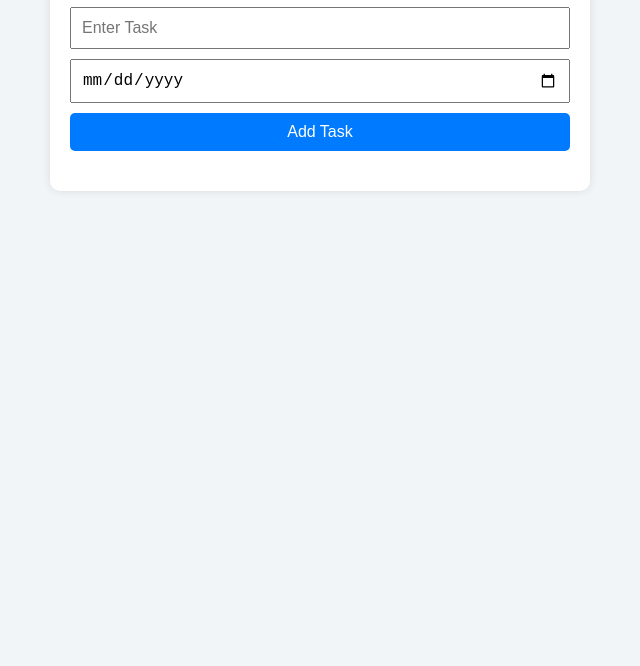
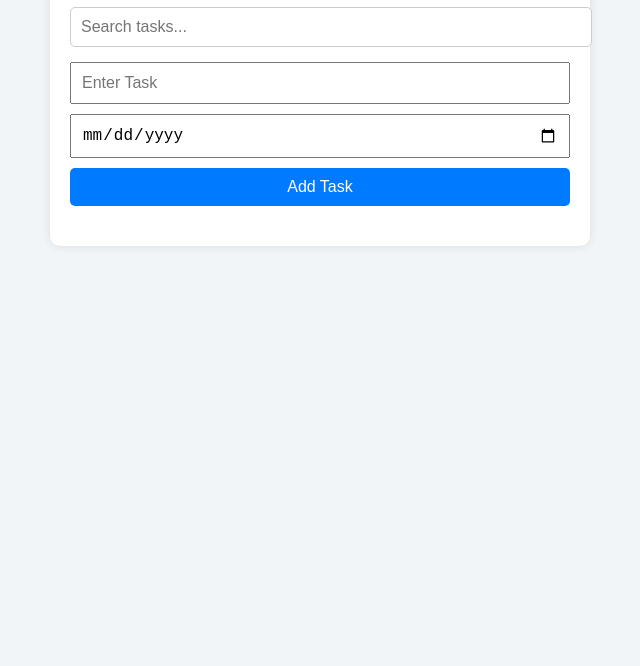
Before and after one commit to Arpita8532/DOSS-ass-2, a plain HTML site: page index.html in a window 1280 px wide. Shown: the part 134-800 px from the top of the page, without its empty margins (320-960 px from the left). Drawn offline with Linux system fonts and the light colour scheme.

Commit message:
add task serach feature

```diff
--- a/index.html
+++ b/index.html
@@ -9,8 +9,11 @@
 <body>
 
 <div class="container">
+
     <h1>📚 Student Task Manager</h1>
-
+    <div class="filter-section">
+    <input type="text" id="searchInput" placeholder="Search tasks..." onkeyup="searchTasks()">
+    </div>
     <div class="input-section">
         <input type="text" id="taskInput" placeholder="Enter Task">
         <input type="date" id="dueDate">
--- a/script.js
+++ b/script.js
@@ -43,3 +43,18 @@ function addTask() {
     taskInput.value = "";
     dueDate.value = "";
 }
+
+function searchTasks() {
+    const searchText = document.getElementById("searchInput").value.toLowerCase();
+    const tasks = taskList.getElementsByTagName("li");
+
+    for (let i = 0; i < tasks.length; i++) {
+        const taskText = tasks[i].innerText.toLowerCase();
+
+        if (taskText.includes(searchText)) {
+            tasks[i].style.display = "";
+        } else {
+            tasks[i].style.display = "none";
+        }
+    }
+}
--- a/style.css
+++ b/style.css
@@ -66,3 +66,14 @@ li{
     margin-left:5px;
     padding:6px 10px;
 }
+
+.filter-section {
+    margin: 15px 0;
+}
+
+.filter-section input {
+    width: 100%;
+    padding: 10px;
+    border: 1px solid #ccc;
+    border-radius: 5px;
+}
```
